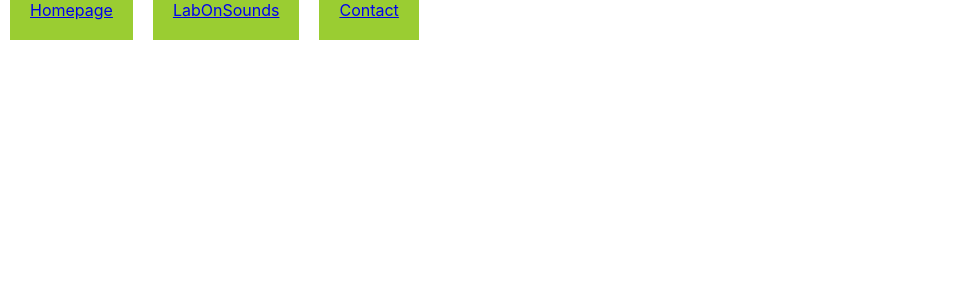
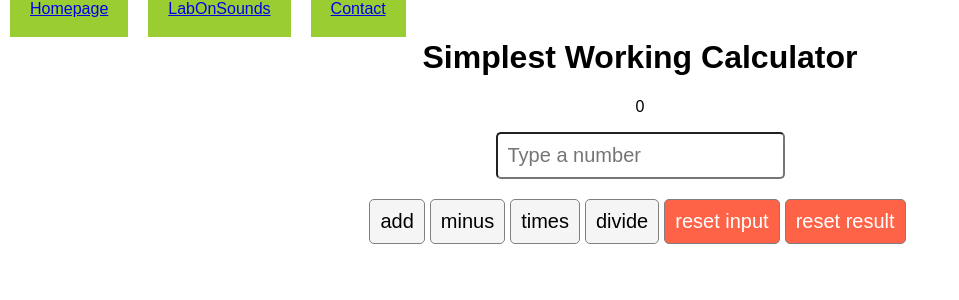
Before and after one commit to rhiz0m/metaReact, a React (Create React App) app: page /calculator in a window 1280 px wide. Shown: the top 300 px of the page, without its empty margins (0-959 px from the left). Built offline with nearby package versions, Linux system fonts and the light colour scheme; the HTML template or start-up script is replaced by a standard one.

Commit message:
Final lab - calculator app

```diff
--- a/src/App.js
+++ b/src/App.js
@@ -1,6 +1,6 @@
 import "./App.css"
 import Homepage from "./module3/Labs_module3/Homepage"
-import Contact from "./module3/Labs_module3/Contact"
+import Calculator from "./module3/Labs_module3/calculator"
 import LabOnSounds from "./module3/Labs_module3/LabOnSounds"
 import { Route, Link, Routes } from "react-router-dom"
 
@@ -14,14 +14,14 @@
         <Link to="/labOnSounds" className="nav-item">
           LabOnSounds
         </Link>
-        <Link to="/contact" className="nav-item">
+        <Link to="/calculator" className="nav-item">
           Contact
         </Link>
       </nav>
       <Routes>
         <Route path="/" element={<Homepage />}></Route>
         <Route path="/labOnSounds" element={<LabOnSounds />}></Route>
-        <Route path="/contact" element={<Contact />}></Route>
+        <Route path="/calculator" element={<Calculator />}></Route>
       </Routes>
     </div>
   )
--- a/src/module3/Labs_module3/Contact.js
+++ /dev/null
@@ -1,5 +0,0 @@
-function Contact() {
-  return <h1>Contact Little Lemon on this page.</h1>
-}
-
-export default Contact
--- /dev/null
+++ b/src/module3/Labs_module3/calculator.js
@@ -0,0 +1,7 @@
+import CalculatorApp from "../../module4/calculatorApp"
+
+function Calculator() {
+  return <CalculatorApp />
+}
+
+export default Calculator
--- /dev/null
+++ b/src/module4/calculator.css
@@ -0,0 +1,23 @@
+* {
+  font-family: sans-serif;
+}
+input,
+button {
+  font-size: 20px;
+  padding: 10px;
+  border-radius: 5px;
+}
+input {
+  display: block;
+  margin: 0 auto 20px auto;
+}
+button {
+  border: 1px solid gray;
+  background: whitesmoke;
+  margin-right: 5px;
+}
+button:nth-last-child(2),
+button:nth-last-child(1) {
+  background: tomato;
+  color: white;
+}
--- /dev/null
+++ b/src/module4/calculatorApp.js
@@ -0,0 +1,63 @@
+import { useState, useRef } from "react"
+import "./calculator.css"
+
+function CalculatorApp() {
+  const inputRef = useRef(null)
+  const resultRef = useRef(null)
+  const [result, setResult] = useState(0)
+
+  function plus(e) {
+    e.preventDefault()
+    setResult((result) => result + Number(inputRef.current.value))
+  }
+
+  function minus(e) {
+    e.preventDefault()
+    setResult((result) => result - Number(inputRef.current.value))
+  }
+
+  function times(e) {
+    e.preventDefault()
+    setResult((result) => result * Number(inputRef.current.value))
+  }
+
+  function divide(e) {
+    e.preventDefault()
+    setResult((result) => result / Number(inputRef.current.value))
+  }
+
+  function resetInput(e) {
+    e.preventDefault()
+    inputRef.current.value = ""
+  }
+
+  function resetResult(e) {
+    e.preventDefault()
+    setResult((val) => val * 0)
+  }
+
+  return (
+    <div className="App">
+      <div>
+        <h1>Simplest Working Calculator</h1>
+      </div>
+      <form>
+        <p ref={resultRef}>{result}</p>
+        <input
+          pattern="[0-9]"
+          ref={inputRef}
+          type="number"
+          placeholder="Type a number"
+        />
+        <button onClick={plus}>add</button>
+        <button onClick={minus}>minus</button>
+        <button onClick={times}>times</button>
+        <button onClick={divide}>divide</button>
+        <button onClick={resetInput}>reset input</button>
+        <button onClick={resetResult}>reset result</button>
+      </form>
+    </div>
+  )
+}
+
+export default CalculatorApp
```
